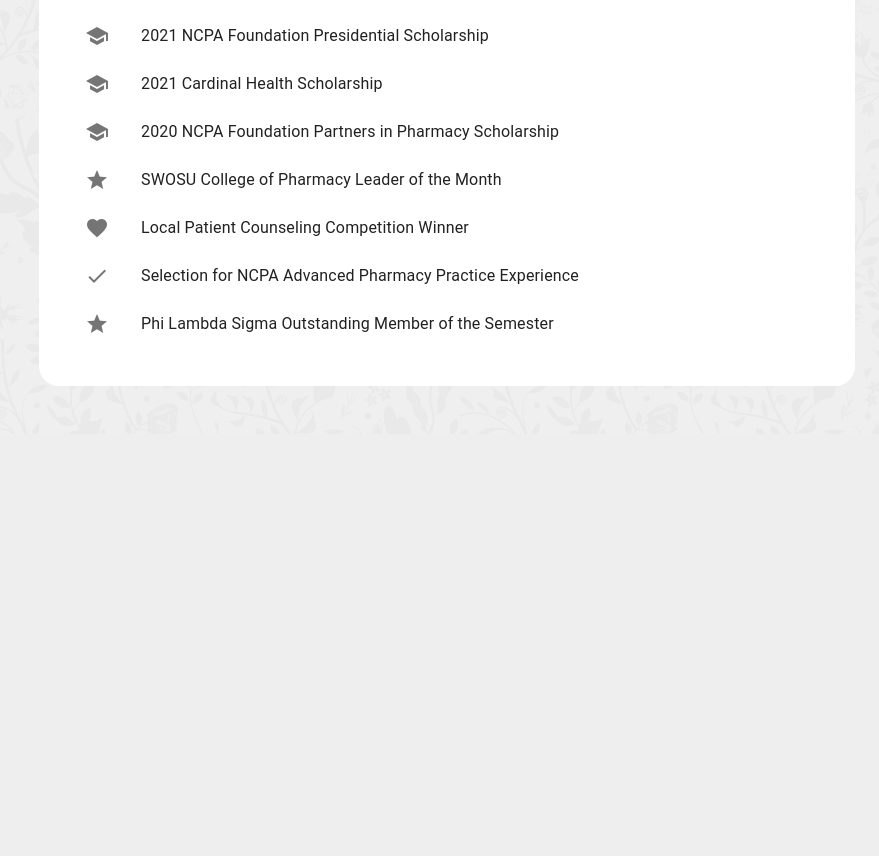
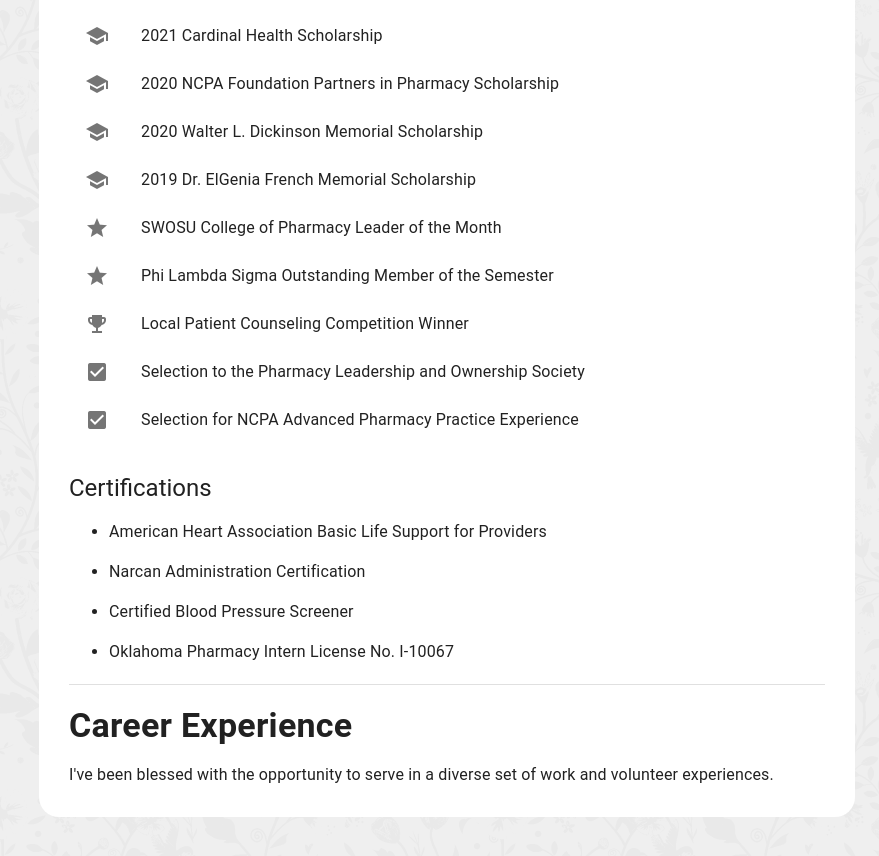
Before and after one commit to twcrews/BriCrews, a React (Create React App) app: page / in a window 1280 px wide. Shown: the part 720-1576 px from the top of the page, without its empty margins (401-1280 px from the left). Before the commit the page ends 1154 px from the top, so only its background shows below. Built offline with nearby package versions, Linux system fonts and the light colour scheme.

Commit message:
Added additional content.

```diff
--- a/src/App.tsx
+++ b/src/App.tsx
@@ -1,7 +1,7 @@
 import React from 'react';
 import * as Material from '@material-ui/core';
 import * as Icon from '@material-ui/icons';
-import Data from './Data.json'
+import Data from './Data.json';
 
 function App() {
   return (
@@ -30,7 +30,8 @@
               style={{
                 borderRadius: "20px",
                 padding: "30px",
-                textAlign: "center"
+                textAlign: "center",
+                position: "sticky"
               }}
               elevation={0}
             >
@@ -178,6 +179,34 @@
                   </Material.ListItem>
                 )}
               </Material.List>
+              <Material.Typography
+                variant="h5"
+                style={{ paddingTop: "20px" }}
+              >
+                {Data.Content.CertificationHeader}
+              </Material.Typography>
+              <ul>
+                {Data.Content.Certifications.map(Certificate =>
+                  <Material.Typography paragraph>
+                    <li>{Certificate}</li>
+                  </Material.Typography>
+                )}
+              </ul>
+              <Material.Divider
+                variant="middle"
+                style={{ margin: "20px 0" }}
+              />
+              <Material.Typography
+                paragraph
+                variant="h4"
+                variantMapping={{ h4: "h2" }}
+                style={{ fontWeight: "bold" }}
+              >
+                {Data.Content.ExperienceHeader}
+              </Material.Typography>
+              <Material.Typography>
+                {Data.Content.ExperienceTagline}
+              </Material.Typography>
             </Material.Paper>
           </Material.Grid>
         </Material.Grid>
--- a/src/Data.json
+++ b/src/Data.json
@@ -18,10 +18,6 @@
         "AwardHeader": "Honors",
         "Awards": [
             {
-                "Icon": "account_balance",
-                "Label": "Selection to Pharmacy Leadership Society"
-            },
-            {
                 "Icon": "school",
                 "Label": "2021 NCPA Foundation Presidential Scholarship"
             },
@@ -34,22 +30,43 @@
                 "Label": "2020 NCPA Foundation Partners in Pharmacy Scholarship"
             },
             {
+                "Icon": "school",
+                "Label": "2020 Walter L. Dickinson Memorial Scholarship"
+            },
+            {
+                "Icon": "school",
+                "Label": "2019 Dr. ElGenia French Memorial Scholarship"
+            },
+            {
                 "Icon": "star",
                 "Label": "SWOSU College of Pharmacy Leader of the Month"
             },
             {
-                "Icon": "favorite",
+                "Icon": "star",
+                "Label": "Phi Lambda Sigma Outstanding Member of the Semester"
+            },
+            {
+                "Icon": "emoji_events",
                 "Label": "Local Patient Counseling Competition Winner"
             },
             {
-                "Icon": "checkBox",
-                "Label": "Selection for NCPA Advanced Pharmacy Practice Experience"
+                "Icon": "check_box",
+                "Label": "Selection to the Pharmacy Leadership and Ownership Society"
             },
             {
-                "Icon": "star",
-                "Label": "Phi Lambda Sigma Outstanding Member of the Semester"
+                "Icon": "check_box",
+                "Label": "Selection for NCPA Advanced Pharmacy Practice Experience"
             }
-        ]
+        ],
+        "CertificationHeader": "Certifications",
+        "Certifications": [
+            "American Heart Association Basic Life Support for Providers",
+            "Narcan Administration Certification",
+            "Certified Blood Pressure Screener",
+            "Oklahoma Pharmacy Intern License No. I-10067"
+        ],
+        "ExperienceHeader": "Career Experience",
+        "ExperienceTagline": "I've been blessed with the opportunity to serve in a diverse set of work and volunteer experiences."
     },
     "Images": {
         "Portrait": {
```
Lines whose indentation alone changed are shown as unchanged.
